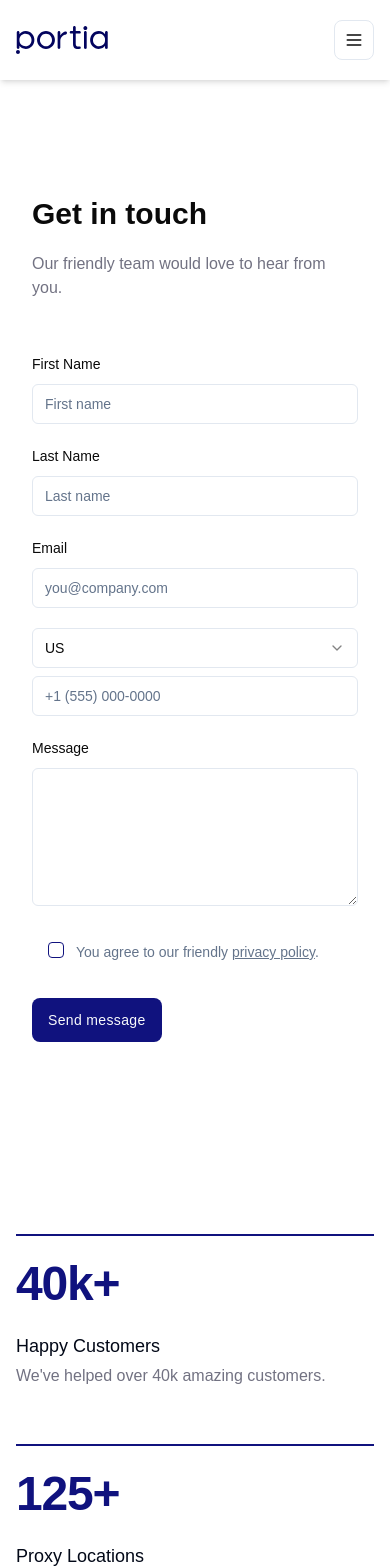
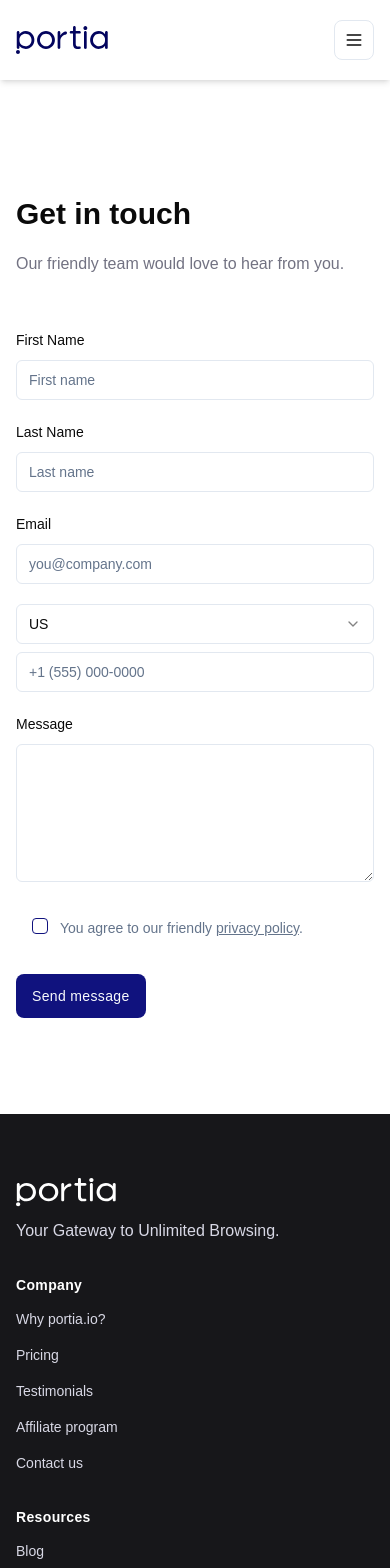
Before and after one commit to Saeed-Altout/portia, a Next.js app: page /contact-us in a window 390 px wide. Shown: the top 1568 px of the page. Built offline with nearby package versions, Linux system fonts and the light colour scheme; a web font is replaced by a local one.

Commit message:
update contact-us page

```diff
--- a/app/(website)/(pages)/contact-us/page.tsx
+++ b/app/(website)/(pages)/contact-us/page.tsx
@@ -5,14 +5,16 @@ import { ContactForm } from "./_components";
 export default function ContactUsPage() {
   return (
     <main>
-      <section className="max container section">
+      <section className="max-container section">
         <Heading
           title="Get in touch"
           description="Our friendly team would love to hear from you."
         />
         <ContactForm />
       </section>
-      <Statistic />
+      <div className="hidden lg:block">
+        <Statistic />
+      </div>
     </main>
   );
 }
```
